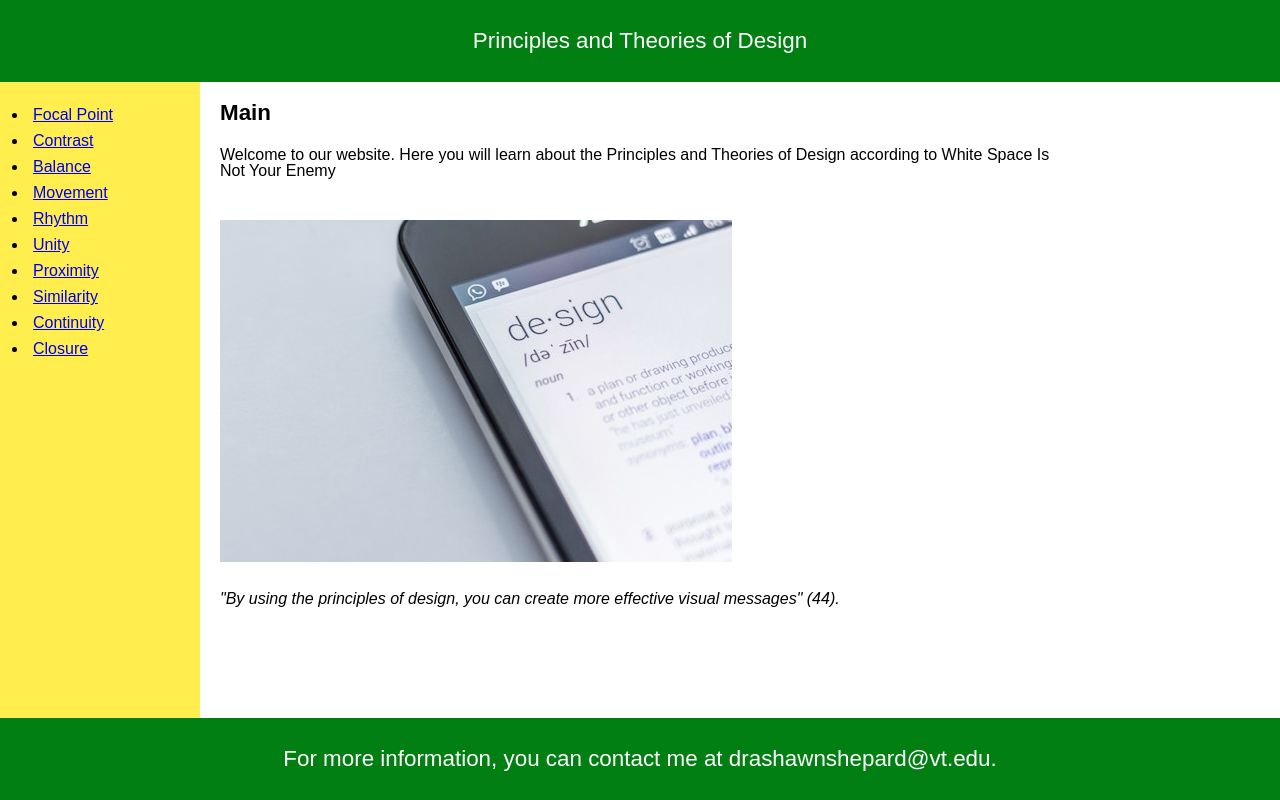
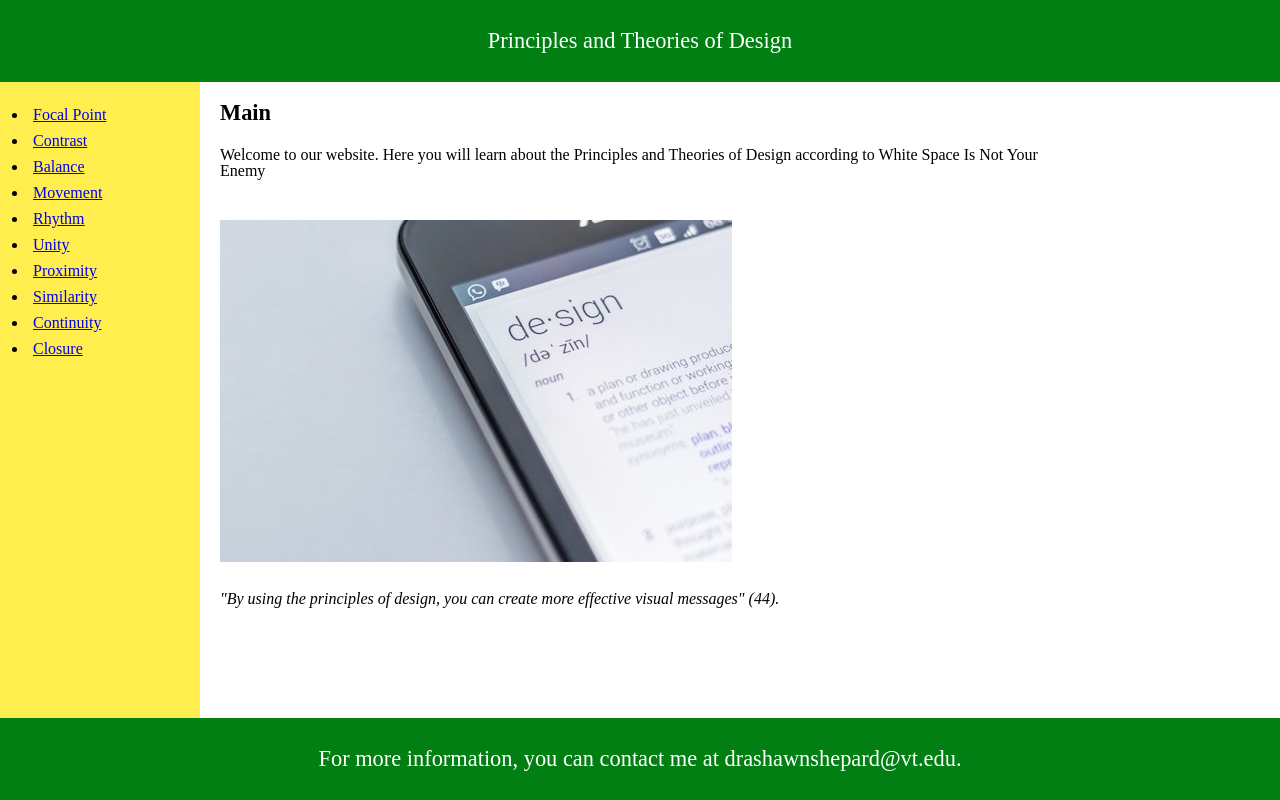
Before and after one commit to drashawnshepard/design-principles, a plain HTML site: page index.html in a window 1280 px wide. Drawn offline with Linux system fonts and the light colour scheme.

Commit message:
Update styles.css

```diff
--- a/styles.css
+++ b/styles.css
@@ -1,5 +1,5 @@
 body {
-  font-family: 'Oswald', sans-serif;
+  font-family: 'Oswald';
 }
 
 .container {
```
